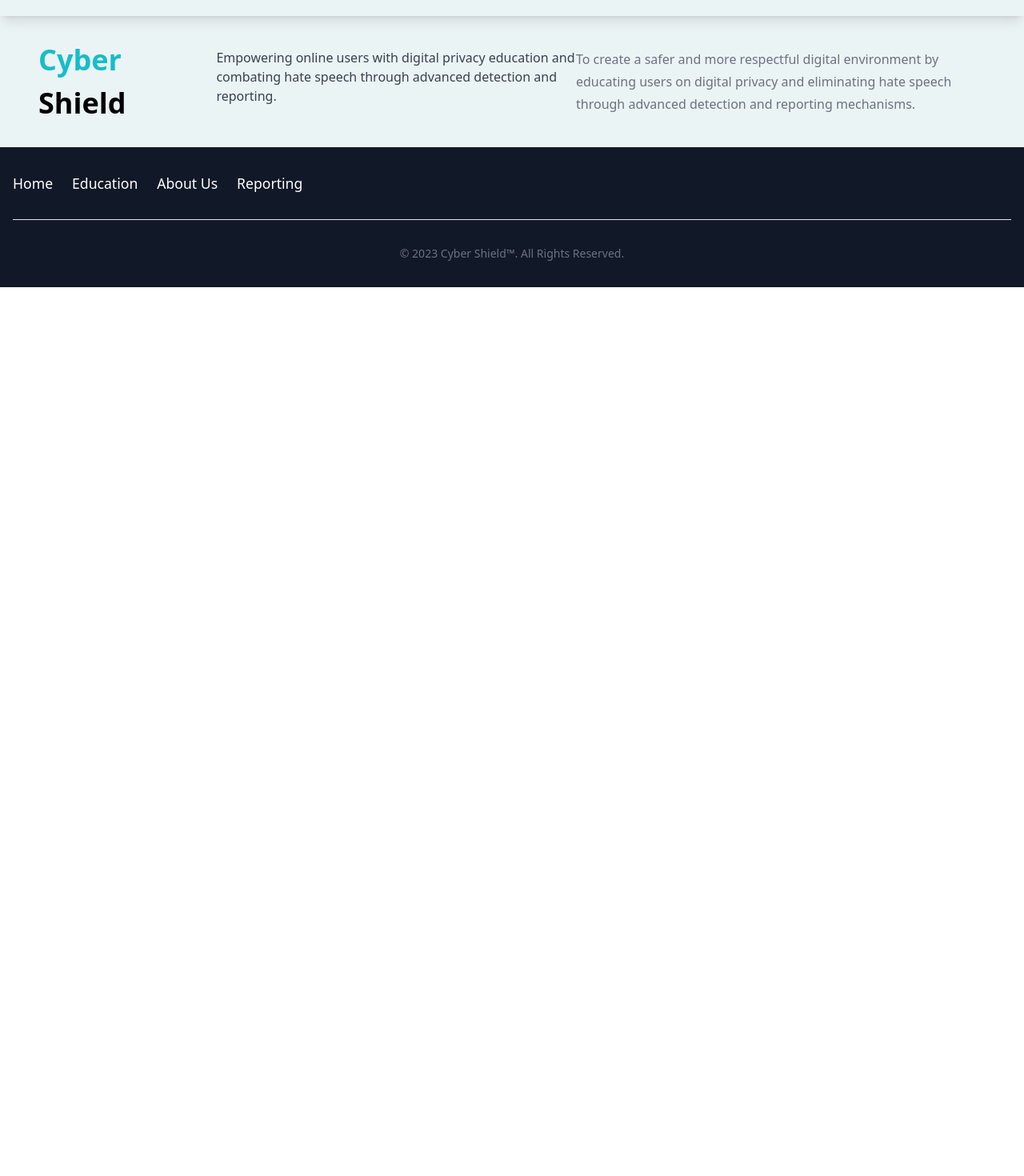
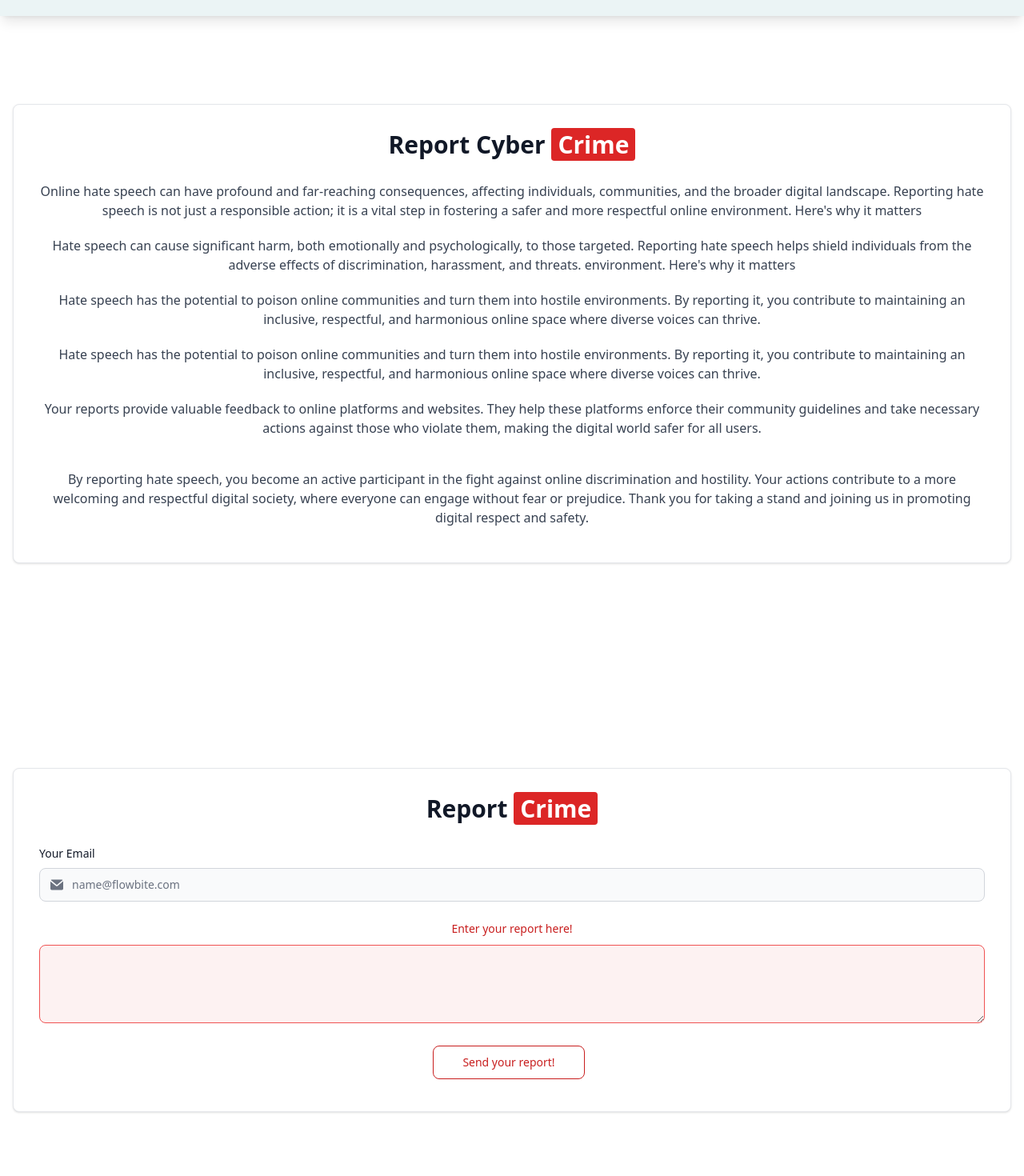
Before and after one commit to YogeshKu7877/Cyber-Shield7, a React (Create React App) app in the folder client/: page /reporting in a window 1280 px wide. Shown: the part 60-1530 px from the top of the page at 80% size. Before the commit the page ends 800 px from the top, so only its background shows below. Built offline with nearby package versions, Linux system fonts and the light colour scheme.

Commit message:
Adding Reporting backend

```diff
--- a/client/src/components/Reporting.jsx
+++ b/client/src/components/Reporting.jsx
@@ -1,9 +1,146 @@
-import React from 'react'
+import React, { useContext, useState } from "react";
+import AlertContext from '../context/alertState/AlertContext';
+import axios from 'axios';
+function Report() {
+  const [data , setData] = useState({
+    email : "",
+    report : ""
+  });
 
-export default function Reporting() {
+  const AObj = useContext(AlertContext);
+
+  const handleChange = (e) => {
+    setData((values) => ({...values , [e.target.name] : e.target.value}));
+  };
+  const handleReport = async () =>{
+    await axios.post("http://localhost:3001/report" , data).then((response) => {
+      AObj.showAlert(response.data.message , "Success" , "green");
+      setData({
+        email:"",
+        report :""
+      });
+    }).catch((err) => console.log(err));
+  };
   return (
-    <div>
+    <>
+      <div className="relative px-4 mx-auto w-full text-center py-24 lg:py-40 bg-write">
+        <div className="w-50 mt-[-50px] p-4 text-center bg-white border border-gray-200 rounded-lg shadow sm:p-8 dark:bg-gray-800 dark:border-gray-700">
+          <h5 className="mb-7 text-3xl font-bold text-gray-900 dark:text-white">
+            Report Cyber{" "}
+            <mark className="px-2 text-white bg-[#dc2626] rounded dark:bg-blue-500">
+              Crime
+            </mark>
+          </h5>
+          <p className="mb-3 font-normal text-gray-700 dark:text-gray-400">
+            Online hate speech can have profound and far-reaching consequences,
+            affecting individuals, communities, and the broader digital
+            landscape. Reporting hate speech is not just a responsible action;
+            it is a vital step in fostering a safer and more respectful online
+            environment. Here's why it matters
+          </p>
+          <p className="mb-3 mt-5 font-normal text-gray-700 dark:text-gray-400">
+            Hate speech can cause significant harm, both emotionally and
+            psychologically, to those targeted. Reporting hate speech helps
+            shield individuals from the adverse effects of discrimination,
+            harassment, and threats. environment. Here's why it matters
+          </p>
+          <p className="mb-3 mt-5 font-normal text-gray-700 dark:text-gray-400">
+            Hate speech has the potential to poison online communities and turn
+            them into hostile environments. By reporting it, you contribute to
+            maintaining an inclusive, respectful, and harmonious online space
+            where diverse voices can thrive.
+          </p>
+          <p className="mb-3 mt-5 font-normal text-gray-700 dark:text-gray-400">
+            Hate speech has the potential to poison online communities and turn
+            them into hostile environments. By reporting it, you contribute to
+            maintaining an inclusive, respectful, and harmonious online space
+            where diverse voices can thrive.
+          </p>
+          <p className="mb-3 mt-5 font-normal text-gray-700 dark:text-gray-400">
+            Your reports provide valuable feedback to online platforms and
+            websites. They help these platforms enforce their community
+            guidelines and take necessary actions against those who violate
+            them, making the digital world safer for all users.
+          </p>
+          <p className="mb-3 mt-10 font-normal text-gray-700 dark:text-gray-400">
+            By reporting hate speech, you become an active participant in the
+            fight against online discrimination and hostility. Your actions
+            contribute to a more welcoming and respectful digital society, where
+            everyone can engage without fear or prejudice. Thank you for taking
+            a stand and joining us in promoting digital respect and safety.
+          </p>
+        </div>
+      </div>
 
-    </div>
-  )
+      <div className="relative h-full px-4 mx-auto w-full text-center py-24 bg-write">
+        <div className="w-full p-4 text-center bg-white border border-gray-200 rounded-lg shadow sm:p-8 dark:bg-gray-800 dark:border-gray-700">
+          <h5 className="mb-2 text-3xl font-bold text-gray-900 dark:text-white">
+            Report{" "}
+            <mark className="px-2 text-white bg-[#dc2626] rounded dark:bg-blue-500">
+              Crime
+            </mark>
+          </h5>
+          <form className="mt-7" action="">
+            <label
+              htmlFor="input-group-1"
+              className="block mb-2 text-sm text-left font-medium text-gray-900 dark:text-white"
+            >
+              Your Email
+            </label>
+            <div className="relative mb-6">
+              <div className="absolute inset-y-0 left-0 flex items-center pl-3.5 pointer-events-none">
+                <svg
+                  className="w-4 h-4 text-gray-500 dark:text-gray-400"
+                  aria-hidden="true"
+                  xmlns="http://www.w3.org/2000/svg"
+                  fill="currentColor"
+                  viewBox="0 0 20 16"
+                >
+                  <path d="m10.036 8.278 9.258-7.79A1.979 1.979 0 0 0 18 0H2A1.987 1.987 0 0 0 .641.541l9.395 7.737Z" />
+                  <path d="M11.241 9.817c-.36.275-.801.425-1.255.427-.428 0-.845-.138-1.187-.395L0 2.6V14a2 2 0 0 0 2 2h16a2 2 0 0 0 2-2V2.5l-8.759 7.317Z" />
+                </svg>
+              </div>
+              <input
+                value={data.email}
+                name="email"
+                onChange={(e) =>handleChange(e)}
+                type="email"
+                id="input-group-1"
+                className="bg-gray-50 border border-gray-300 text-gray-900 text-sm rounded-lg focus:ring-blue-500 focus:border-blue-500 block w-full pl-10 p-2.5  dark:bg-gray-700 dark:border-gray-600 dark:placeholder-gray-400 dark:text-white dark:focus:ring-blue-500 dark:focus:border-blue-500"
+                placeholder="name@flowbite.com"
+              />
+            </div>
+            <div className="sm:col-span-2">
+              <label
+                htmlFor="message"
+                className="block mb-2 text-sm font-medium text-red-700 dark:text-red-500"
+              >
+                Enter your report here!
+              </label>
+              <div className="mt-2.5">
+                <textarea
+                  value={data.report}
+                  onChange={(e) =>handleChange(e)}
+                  name="report"
+                  id="message"
+                  rows={4}
+                  className="px-3.5 py-2 bg-red-50 border border-red-500 text-red-900 placeholder-red-700 text-sm rounded-lg focus:ring-red-500 dark:bg-gray-700 focus:border-red-500 block w-full p-2.5 dark:text-red-500 dark:placeholder-red-500 dark:border-red-500"
+
+                />
+              </div>
+              <button
+                onClick={handleReport}
+                type="button"
+                className="text-red-700 mt-7 hover:text-white border border-red-700 hover:bg-red-800 focus:ring-4 focus:outline-none focus:ring-red-300 font-medium rounded-lg text-sm px-9 py-2.5 text-center mr-2 mb-2 dark:border-red-500 dark:text-red-500 dark:hover:text-white dark:hover:bg-red-600 dark:focus:ring-red-700"
+              >
+                Send your report!
+              </button>
+            </div>
+          </form>
+        </div>
+      </div>
+    </>
+  );
 }
+
+export default Report;
```
